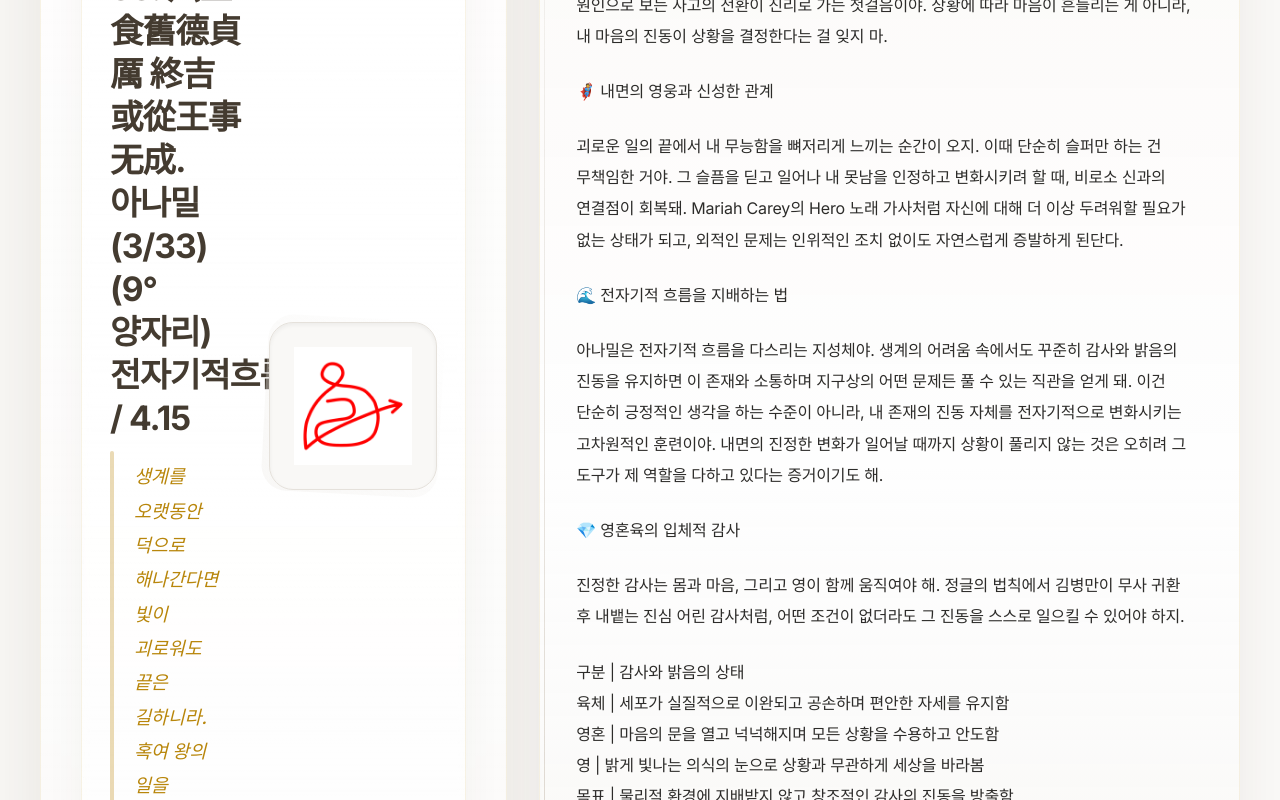
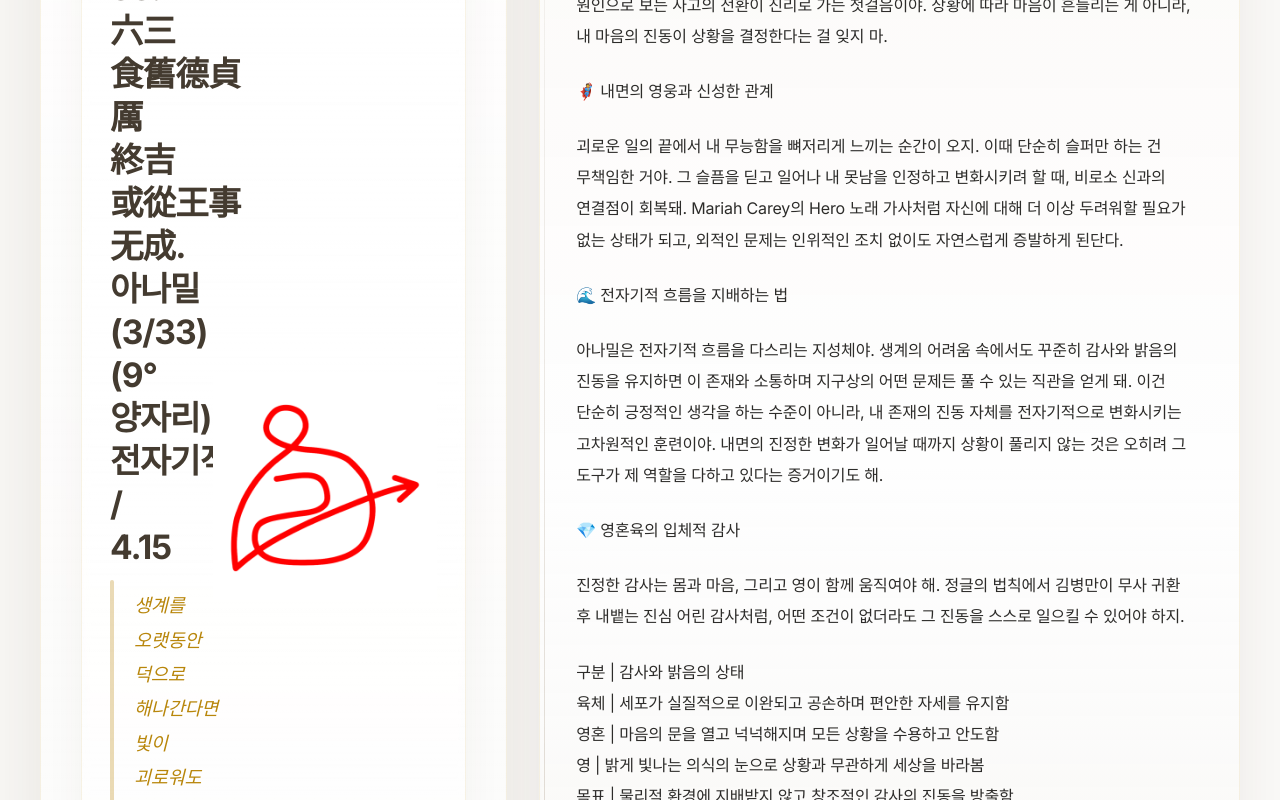
Before and after one commit to concario17-max/calendar, a React (Vite) app: page / in a window 1280 px wide. Shown: the part 536-1336 px from the top of the page. Built offline with nearby package versions, Linux system fonts and the light colour scheme; a web font is replaced by a local one.

Commit message:
style: enlarge frameless sigil

```diff
--- a/src/components/IChingSection.tsx
+++ b/src/components/IChingSection.tsx
@@ -339,19 +339,16 @@ export const IChingSection: React.FC<IChingSectionProps> = ({
                         </div>
                       </div>
 
-                      <div className="relative w-full flex-shrink-0 md:w-[clamp(8.5rem,17vw,10.5rem)] md:justify-self-end md:self-center">
-                        <div className="absolute inset-0 rounded-3xl bg-gradient-to-tr from-warm-gray-100 to-transparent dark:from-warm-gray-800 transform rotate-3 scale-105 opacity-50 group-hover:rotate-0 transition-transform duration-700" />
-                        <div className="relative flex aspect-square items-center justify-center overflow-hidden rounded-3xl border border-warm-gray-200 bg-warm-gray-50 p-6 shadow-inner transition-all duration-700 hover:scale-105 hover:shadow-2xl dark:border-warm-gray-800 dark:bg-warm-gray-900">
+                      <div className="relative w-full flex-shrink-0 md:w-[clamp(11.5rem,19vw,14rem)] md:justify-self-end md:self-center">
                         {sigilSrc ? (
                           <img
                             src={sigilSrc}
                             alt={`sigil ${yaoNum}`}
-                              className="h-full w-full object-contain transition-all duration-700 hover:scale-110 filter dark:brightness-200 dark:contrast-125 dark:grayscale"
+                            className="block h-auto w-full object-contain transition-transform duration-700 hover:scale-[1.04] filter dark:brightness-200 dark:contrast-125 dark:grayscale"
                           />
                         ) : (
                           <span className="italic text-sm text-warm-gray-400">??볥쭔????곷뮸??덈뼄</span>
                         )}
-                        </div>
                       </div>
                     </div>
 
```
Also changed, not shown: 2 other files (tests, documents, lock files or other folders). Lines whose indentation alone changed are shown as unchanged.
